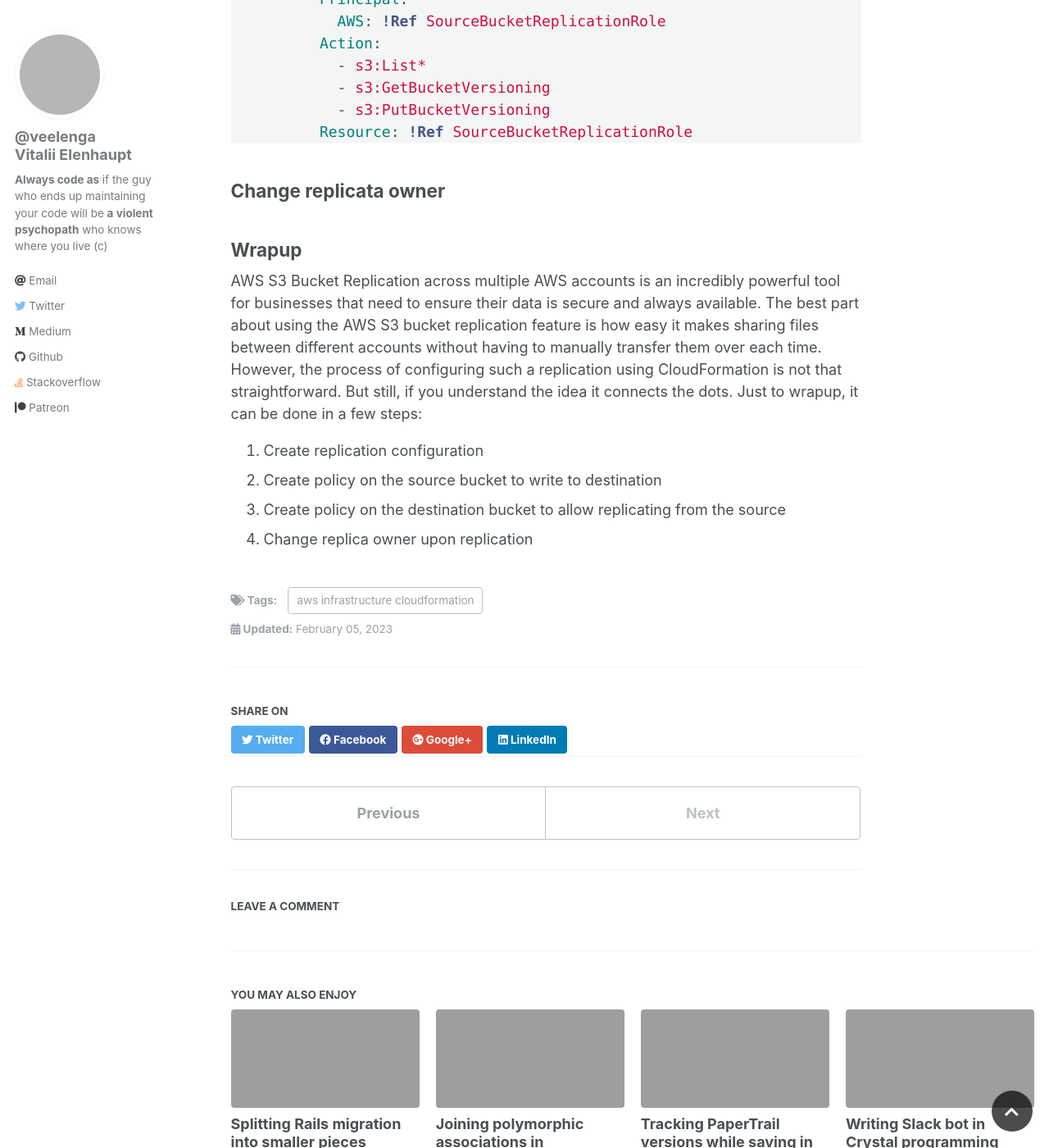
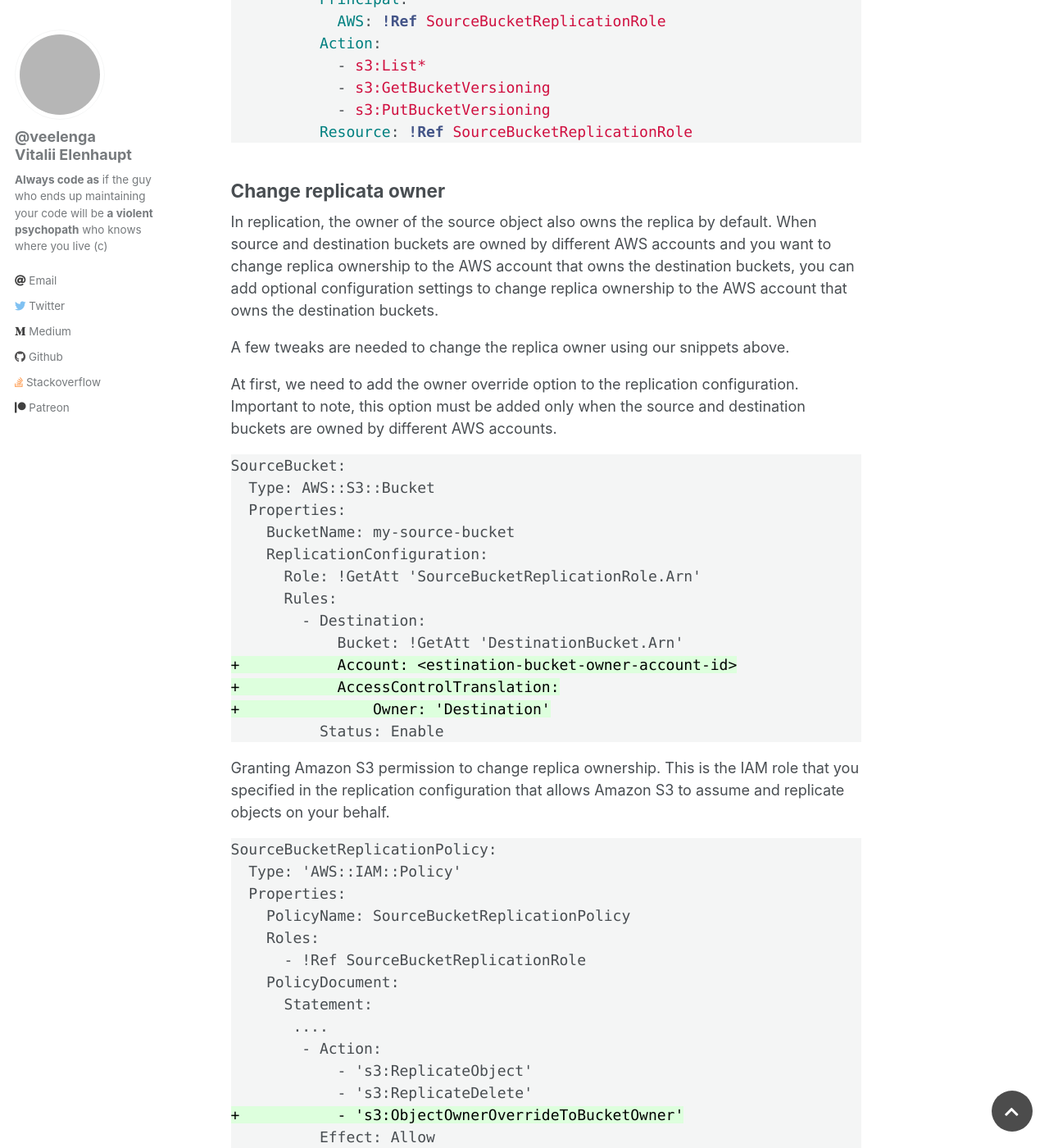
Before and after one commit to veelenga/veelenga.github.io, a Jekyll site: the page built from _posts/2023-02-06-aws-s3-replication.markdown, in a window 1280 px wide and 1400 px high, scrolled down 3597 px. Shown: the whole window at 82% size. Built offline with Jekyll 4.4.1, drawn with Linux system fonts in a browser that asks for light colours; comment, search, counter and statistics services are not loaded; some of the changed text lies outside the part shown; grey boxes are pictures that could not be loaded.

Commit message:
Change replica owner section

````diff
--- a/_posts/2023-02-06-aws-s3-replication.markdown
+++ b/_posts/2023-02-06-aws-s3-replication.markdown
@@ -87,7 +87,7 @@
 Replication requires versioning to be enabled.
 
 3. Allow performing `s3:ReplicateObject` and `s3:ReplicateDelete` on `DestinationBucket`.
-Obviously, `SourceBucket` must be allowed to create and delete objects during replications on `DestinationBucket`.
+Obviously, `SourceBucket` must be allowed to create and delete objects during replication on `DestinationBucket`.
 
 ```yml
 SourceBucketReplicationPolicy:
@@ -146,6 +146,75 @@
 
 ## Change replicata owner
 
+In replication, the owner of the source object also owns the replica by default.
+When source and destination buckets are owned by different AWS accounts and you want to change replica ownership to the AWS account that owns the destination buckets, you can add optional configuration settings to change replica ownership to the AWS account that owns the destination buckets.
+
+A few tweaks are needed to change the replica owner using our snippets above.
+
+At first, we need to add the owner override option to the replication configuration.
+Important to note, this option must be added only when the source and destination buckets are owned by different AWS accounts.
+
+```diff
+SourceBucket:
+  Type: AWS::S3::Bucket
+  Properties:
+    BucketName: my-source-bucket
+    ReplicationConfiguration:
+      Role: !GetAtt 'SourceBucketReplicationRole.Arn'
+      Rules:
+        - Destination:
+            Bucket: !GetAtt 'DestinationBucket.Arn'
++           Account: <estination-bucket-owner-account-id>
++           AccessControlTranslation:
++               Owner: 'Destination'
+          Status: Enable
+```
+
+Granting Amazon S3 permission to change replica ownership.
+This is the IAM role that you specified in the replication configuration that allows Amazon S3 to assume and replicate objects on your behalf.
+
+```diff
+SourceBucketReplicationPolicy:
+  Type: 'AWS::IAM::Policy'
+  Properties:
+    PolicyName: SourceBucketReplicationPolicy
+    Roles:
+      - !Ref SourceBucketReplicationRole
+    PolicyDocument:
+      Statement:
+       ....
+        - Action:
+            - 's3:ReplicateObject'
+            - 's3:ReplicateDelete'
++           - 's3:ObjectOwnerOverrideToBucketOwner'
+          Effect: Allow
+          Resource: !Sub '${DestinationBucket.Arn}/*'
+```
+
+Adding permission in the destination bucket policy to allow changing replica ownership.
+The owner of the destination bucket must grant the owner of the source bucket permission to change replica ownership.
+This allows the destination bucket owner to accept ownership of the object replicas.
+
+```diff
+DestinationBucketPolicy:
+  Type: AWS::S3::BucketPolicy
+  Properties:
+    Bucket: !Ref 'DestinationBucket'
+    PolicyDocument:
+      Version: "2012-10-17"
+      Statement:
+        - Sid: Set permissions for objects
+          Effect: Allow
+          Principal:
+            AWS: !Ref SourceBucketReplicationRole
+          Action:
+            - s3:ReplicateObject
+            - s3:ReplicateDelete
++           - s3:ObjectOwnerOverrideToBucketOwner
+          Resource: !Sub '${Destinaionbucket}/*'
+          ...
+```
+
 ## Wrapup
 
 AWS S3 Bucket Replication across multiple AWS accounts is an incredibly powerful tool for businesses that need to ensure their data is secure and always available.
````
